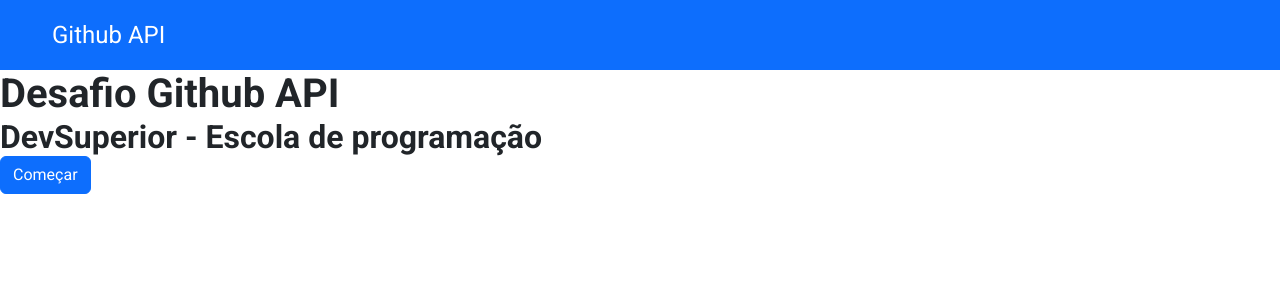
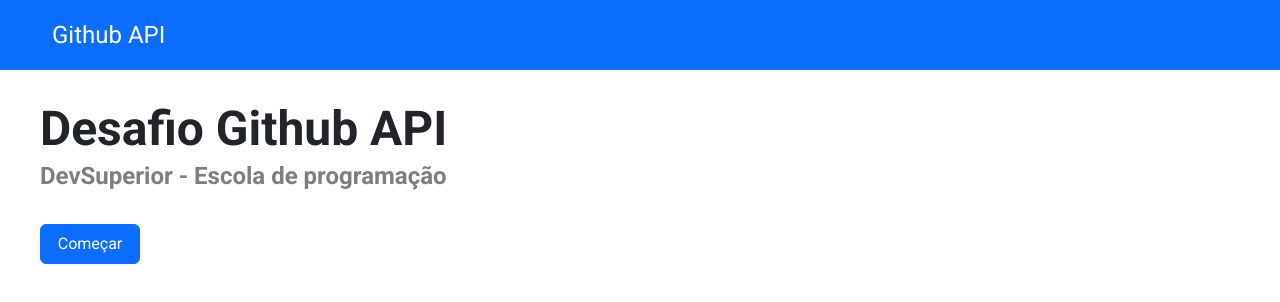
Before and after one commit to juliopedroso/devsuperior-frontend-bootcamp-desafio-2, a React (Create React App) app: page / in a window 1280 px wide. Shown: the top 302 px of the page. Built offline with nearby package versions, Linux system fonts and the light colour scheme.

Commit message:
home page styling

```diff
--- a/src/pages/Home/index.tsx
+++ b/src/pages/Home/index.tsx
@@ -5,12 +5,16 @@
 
   return (
     <div className="home-container">
+      <div className="home-content-container">
+        <div>
           <h1>Desafio Github API</h1>
-            <h2>DevSuperior - Escola de programação</h2>
+          <p>DevSuperior - Escola de programação</p>
+        </div>
         <div>
-            <Link to="/products">
-              <button className = "btn btn-primary" > Começar</button>
+          <Link to="/">
+            <button className="btn btn-primary" > Começar</button>
           </Link>
+        </div>
       </div>
     </div>
   );
--- a/src/pages/Home/styles.css
+++ b/src/pages/Home/styles.css
@@ -0,0 +1,26 @@
+.home-container {
+
+    padding: 30px 40px;
+
+}
+.home-content-container {
+    display: flex;
+    flex-direction: column;
+    align-items: left;
+}
+
+.home-content-container h1{
+    font-size: 48px;
+}
+
+.home-content-container p{
+    font-size: 24px;
+    color: #7E7E7E;
+    font-weight: 700;
+    margin-bottom: 30px;
+}
+
+.home-content-container button{
+    width: 100px;
+    height: 40px;
+}
```
Lines whose indentation alone changed are shown as unchanged.
